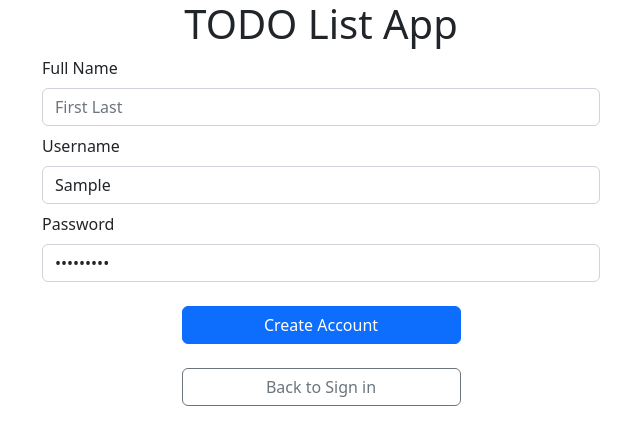
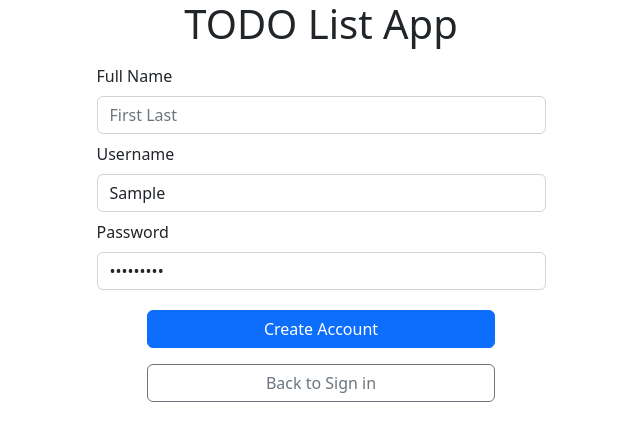
Before and after one commit to michaelmagen/Collaborative-Todo-List, a React (Create React App) app in the folder frontend-collab-todo-list/: page / in a window 1280 px wide. Both pictures are taken after typing "Sample", "Sample123" into the empty fields and a click on the button "Create Account". Shown: the top 444 px of the page, without its empty margins (319-959 px from the left). Built offline with nearby package versions, Linux system fonts and the light colour scheme.

Commit message:
Resize registration form

```diff
--- a/frontend-collab-todo-list/src/components/RegisterForm.js
+++ b/frontend-collab-todo-list/src/components/RegisterForm.js
@@ -1,11 +1,12 @@
 import Button from 'react-bootstrap/Button'
 import Form from 'react-bootstrap/Form'
-import Row from 'react-bootstrap/Row'
+import Stack from 'react-bootstrap/Stack'
 
 const RegisterForm = (props) => (
   <>
+    <Stack gap={2} className="col-md-5 mx-auto">
       <Form>
-      <Form.Group className='mx-auto w-50 mb-2'>
+        <Form.Group className='m-2'>
           <Form.Label>Full Name</Form.Label>
           <Form.Control
             type='text'
@@ -14,7 +15,7 @@ const RegisterForm = (props) => (
             onChange={({target}) => props.setName(target.value)}
           />
         </Form.Group>
-      <Form.Group className="mx-auto w-50 mb-2">
+        <Form.Group className="m-2">
           <Form.Label>Username</Form.Label>
           <Form.Control
             type="text"
@@ -23,7 +24,7 @@ const RegisterForm = (props) => (
             onChange={({target}) => props.setUsername(target.value)}
           />
         </Form.Group>
-      <Form.Group className="mx-auto w-50 mb-2" controlId="formBasicPassword">
+        <Form.Group className="m-2" controlId="formBasicPassword">
           <Form.Label>Password</Form.Label>
           <Form.Control
             type="password"
@@ -33,16 +34,13 @@ const RegisterForm = (props) => (
           />
         </Form.Group>
       </Form>
-    <Row className='w-25 mx-auto m-4'>
-      <Button onClick={props.handleRegistration} variant='primary'>
+      <Button onClick={props.handleRegistration} className='m-1 mx-auto w-75' variant='primary'>
         Create Account
       </Button>
-    </Row>
-    <Row className='w-25 mx-auto m-4'>
-      <Button onClick={() => props.setCreateUser(false)} variant='outline-secondary'>
+      <Button onClick={() => props.setCreateUser(false)} className='m-1 mx-auto w-75' variant='outline-secondary'>
         Back to Sign in
       </Button>
-    </Row>
+    </Stack>
   </>
 )
 export default RegisterForm
```
Lines whose indentation alone changed are shown as unchanged.
